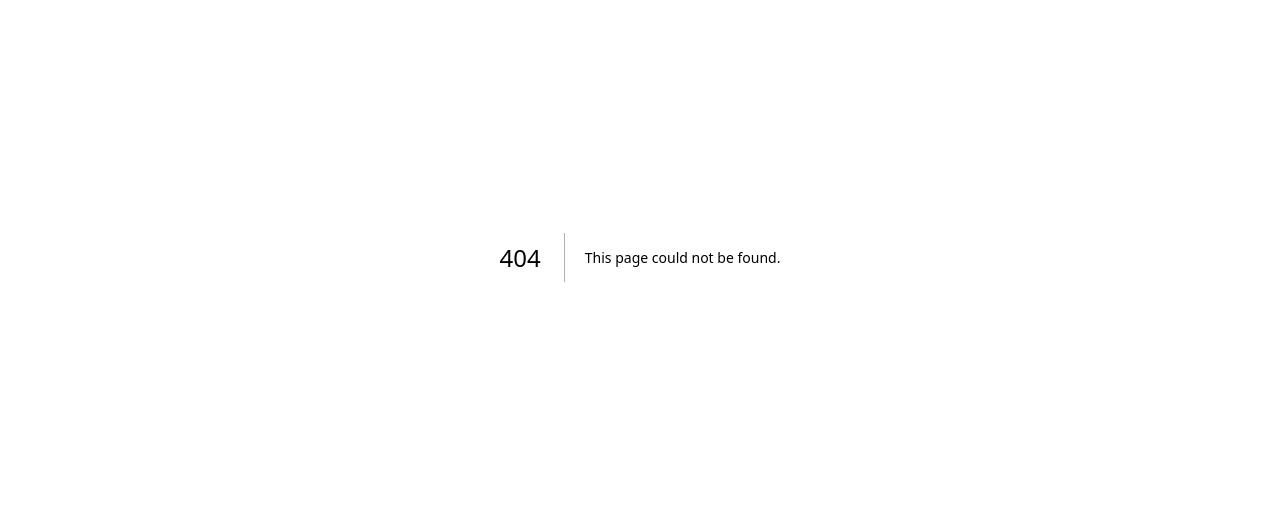
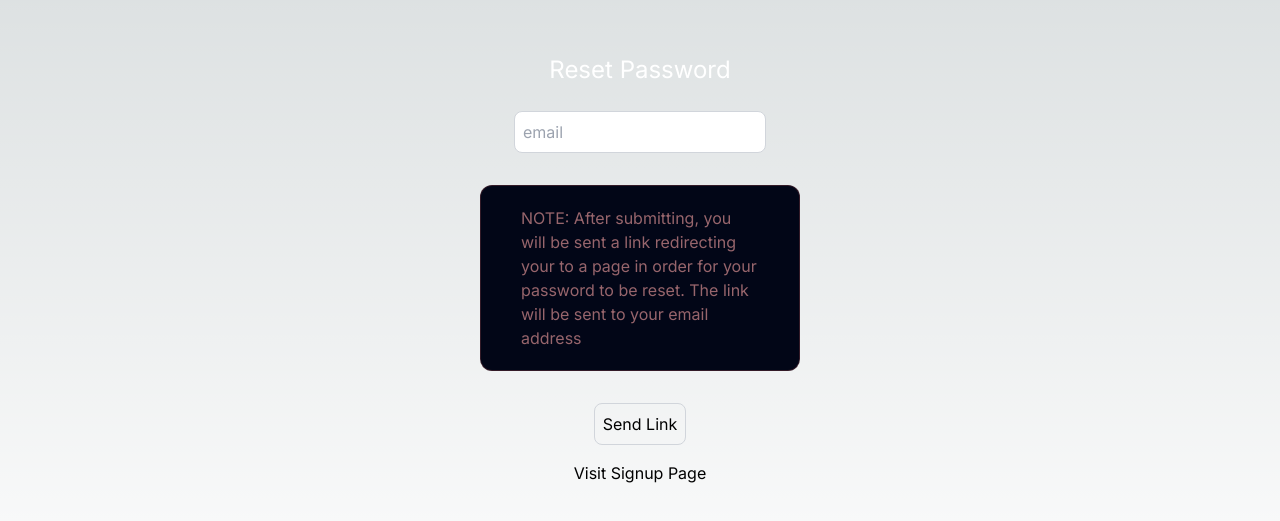
Before and after one commit to RasheedJohnson/private_auth_test_2024, a Next.js app: page /forgotpassword in a window 1280 px wide. Before the commit this address had no page. Shown: the part 143-664 px from the top of the page. Built offline with nearby package versions, Linux system fonts and the light colour scheme.

Commit message:
created app/forgotpassword/page.tsx. only logs to client test result, does nothing more.

```diff
--- /dev/null
+++ b/src/app/forgotpassword/page.tsx
@@ -0,0 +1,67 @@
+"use client";
+import Link from "next/link";
+import React, { useEffect } from "react";
+import { useRouter } from "next/navigation";
+import axios from "axios";
+import toast from "react-hot-toast";
+
+
+
+export default function LoginPage() {
+  const router = useRouter();
+  const [user, setUser] = React.useState({
+    email: "",
+    password: '',
+
+  });
+  const [buttonDisabled, setButtonDisabled] = React.useState(false);
+  const [loading, setLoading] = React.useState(false);
+
+  const onLinkRequest = async () => {
+    try {
+      setLoading(true);
+      // const response = await axios.post("/api/users/login", user);
+      // console.log("signup success", response.data);
+      // router.push("/profile")
+      console.log("test request: from 'app/forgotpassword/page.tsx'\nfunction: 'onLinkRequest()'")
+    } catch (error: any) {
+      console.log("password reset process failed", error.message)
+
+      toast.error(error.message)
+    } finally {
+      setLoading(false);
+    }
+  }
+
+  useEffect(() => {
+    if (user.email.length > 0) {
+      setButtonDisabled(false);
+    } else {
+      setButtonDisabled(true);
+    }
+  }, [user]);
+
+  return (
+    <div className='flex flex-col items-center justify-center min-h-screen py-2'>
+      <h1 className='text-center text-white text-2xl my-6'>{loading ? "Processing" : "Reset Password"}</h1>
+      <hr />
+
+      <input
+        className="p-2 border border-gray-300 rounded-lg mb-4 focus:outline-none focus:border-gray-600 text-black"
+        id="email"
+        type="text"
+        value={user.email}
+        onChange={(e) => setUser({ ...user, email: e.target.value })}
+        placeholder="email"
+      />
+
+      {/* NOTICE FOR PROCESS */}
+      <p className="border-[1px] border-red-400/20 text-red-300/60 rounded-xl px-10 py-5 mt-4 mb-8 max-w-80 bg-slate-950">NOTE: After submitting, you will be sent a link redirecting your to a page in order for your password to be reset. The link will be sent to your email address</p>
+
+      <button
+        onClick={onLinkRequest}
+        className="p-2 border border-gray-300 rounded-lg mb-4 focus:outline-none focus:border-gray-600 hover:text-blue-300 hover:border-blue-300">Send Link</button>
+      <Link href="/signup">Visit Signup Page</Link>
+    </div>
+  )
+}
```
